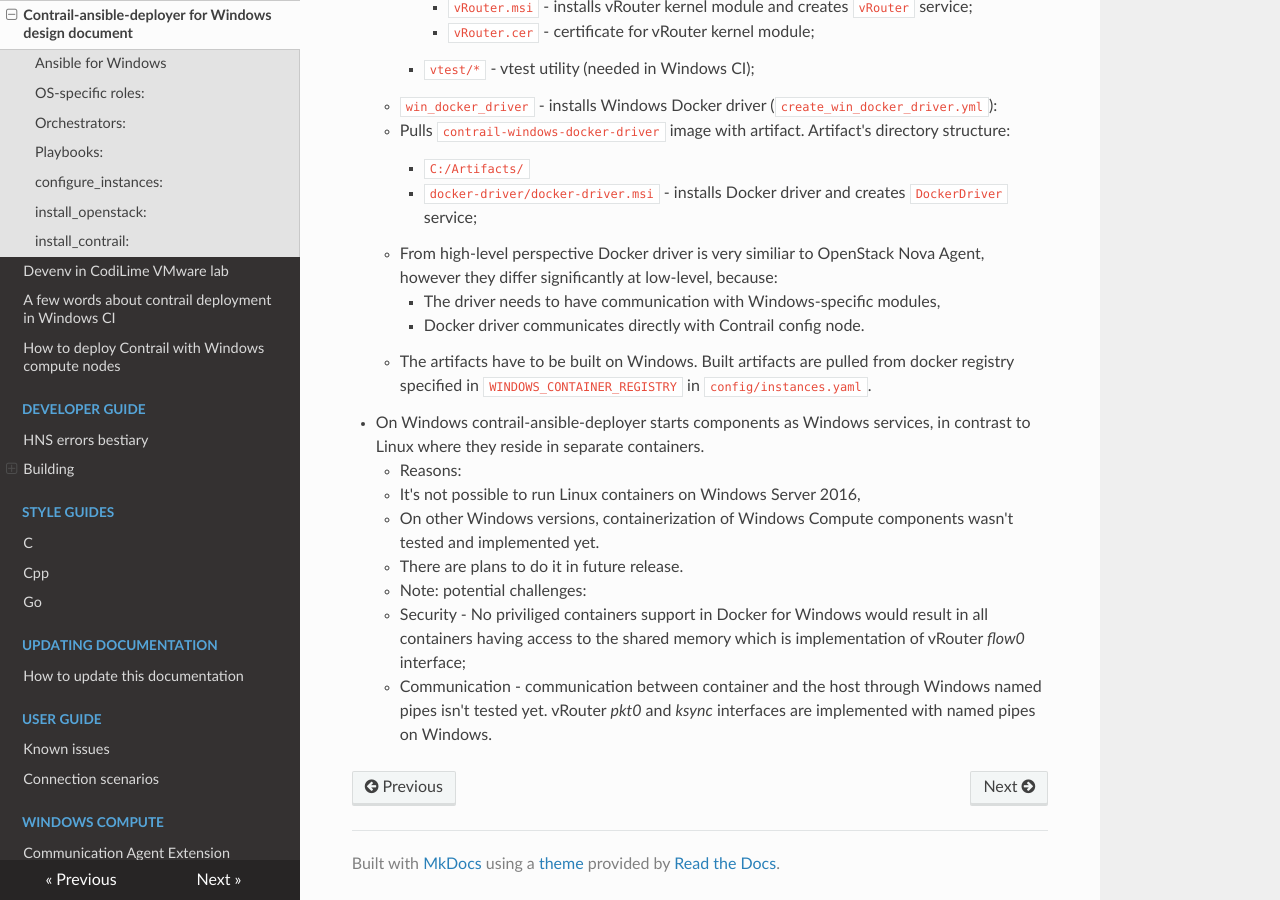
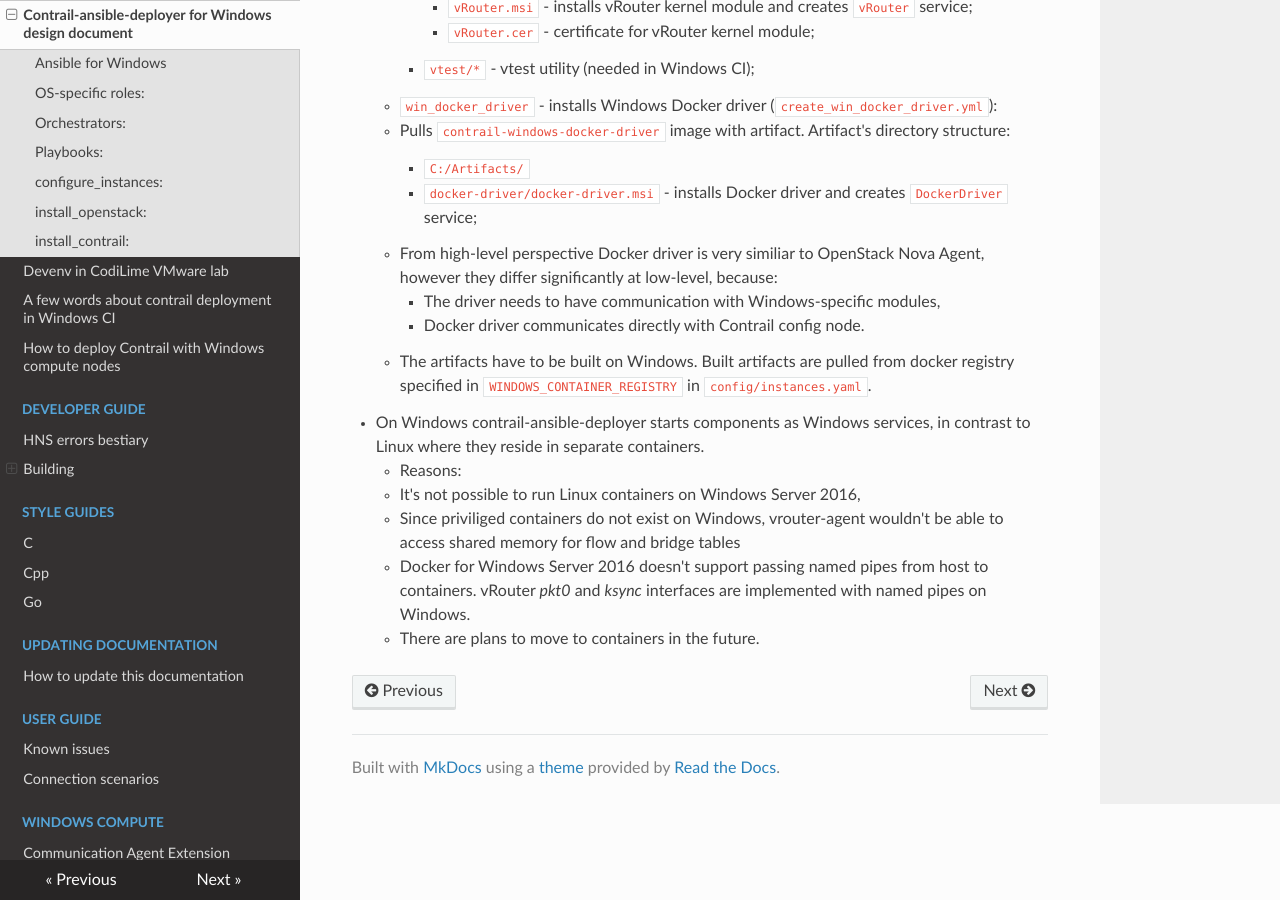
Before and after one commit to piotr-szuberski/contrail-windows-docs, an MkDocs documentation site: the page built from doc/contrail_deployment/CAD_for_windows_design.md, in a window 1280 px wide and 900 px high, scrolled down 2148 px. Built offline with MkDocs 1.6.1, drawn with Linux system fonts in a browser that asks for light colours; nearby versions of some CDN libraries.

Commit message:
Fixed technical errors in CAD design doc (#35)

```diff
--- a/doc/contrail_deployment/CAD_for_windows_design.md
+++ b/doc/contrail_deployment/CAD_for_windows_design.md
@@ -67,8 +67,6 @@ This is a document describing initial support of deploying Windows compute nodes
     in contrast to Linux where they reside in separate containers.
     * Reasons:
       * It's not possible to run Linux containers on Windows Server 2016,
-      * On other Windows versions, containerization of Windows Compute components wasn't tested and implemented yet.
-    * There are plans to do it in future release.
-    * Note: potential challenges:
-      * Security -  No priviliged containers support in Docker for Windows would result in all containers having access to the shared memory which is implementation of vRouter *flow0* interface;
-      * Communication - communication between container and the host through Windows named pipes isn't tested yet. vRouter *pkt0* and *ksync* interfaces are implemented with named pipes on Windows.
+      * Since priviliged containers do not exist on Windows, vrouter-agent wouldn't be able to access shared memory for flow and bridge tables
+      * Docker for Windows Server 2016 doesn't support passing named pipes from host to containers. vRouter *pkt0* and *ksync* interfaces are implemented with named pipes on Windows.
+    * There are plans to move to containers in the future.
```
